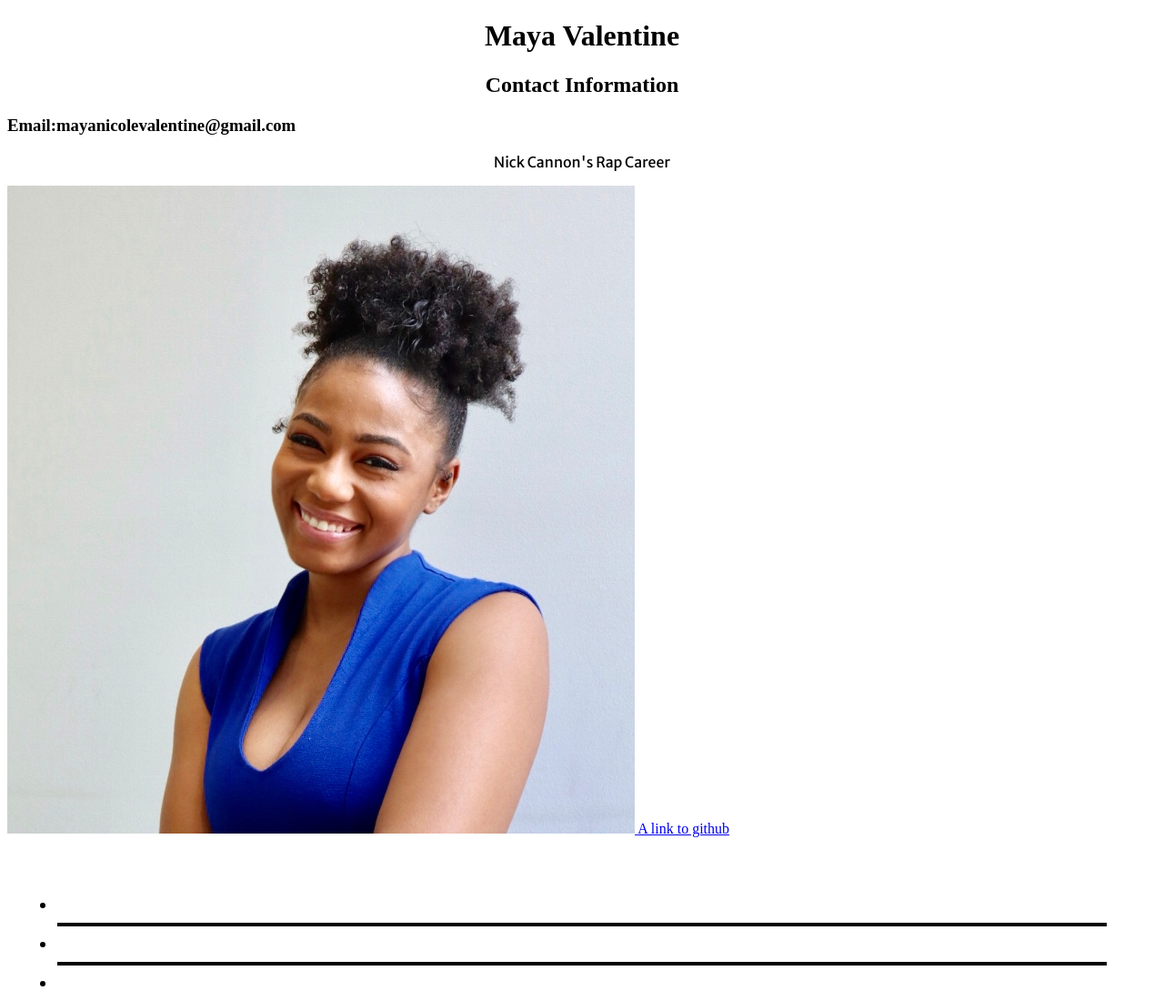
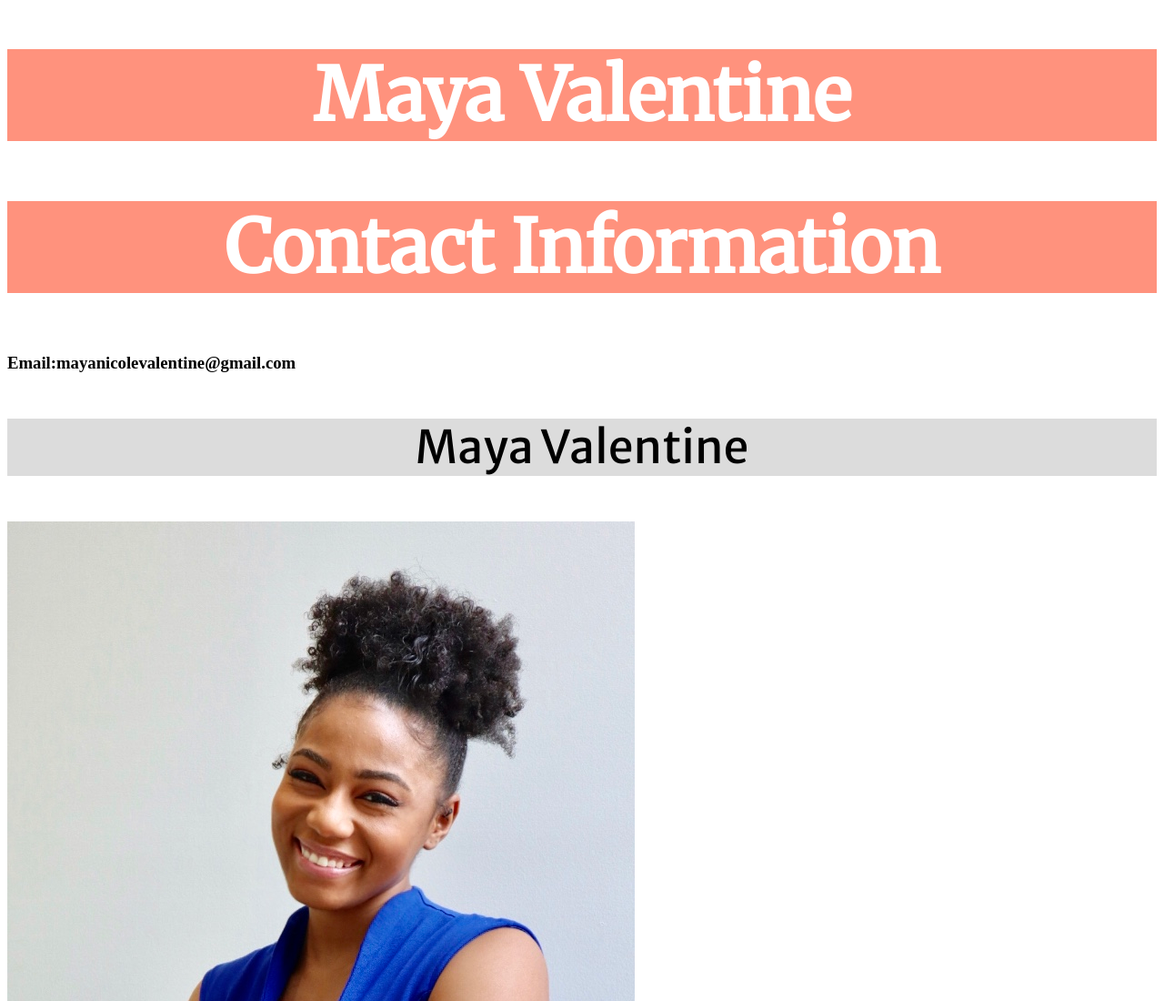
Before and after one commit to J4502-ss20/maya, a plain HTML site: page index.html in a window 1280 px wide. Shown: the top 1100 px of the page at 91% size. Drawn offline with Linux system fonts and the light colour scheme.

Commit message:
style added
style added, I think

```diff
--- a/finished.css
+++ b/finished.css
@@ -7,30 +7,34 @@
 p {
 	color: #000000;
 	text-align:center;
-	background-color:#dcdcdc
+	background-color:#dcdcdc;
 	font-size:50px;
     font-family:'Merriweather Sans', sans-serif;
-
 }
 
 h1 {
 	text-align:center;
-	color: #ffffff
-	background-color:#FF927D
+	color: #ffffff;
+	background-color:#FF927D;
 	font-size:80px;
 	font-weight:bold;
-	font-family: font-family: 'Merriweather', serif;
+	font-family:'Merriweather', serif;
 }
 
-h2{
+h2 {
 	text-align:center;
+	color: #ffffff;
+	background-color:#FF927D;
+	font-size:80px;
+	font-weight:bold;
+	font-family:'Merriweather', serif;
 }
 
 ul{
 	margin:50px;
 	padding:5px;
 	width:100%
-	background-color: ##FF927D;
+	background-color:#ff927d;
 	text-align: center;
 	font-size: 20px;}
 
--- a/index.html
+++ b/index.html
@@ -14,9 +14,10 @@
 <body>
 <!--This is a comment. It won't show up in your browser, only in the page source-->
 <h1>Maya Valentine</h1>
+<link rel="stylesheet" type="text/css" href="finished.css">
 <h2>Contact Information<h2>
 <h3>Email:mayanicolevalentine@gmail.com</h3>
-  <p>Nick Cannon's Rap Career</p>
+  <p>Maya Valentine</p>
 <a href= "mailto:mnvy87@mail.missouri.edu"><img src="maya.jpg" alt="Maya Valentine"/>
 <a href="https://github.com/j4502-ss20">A
   link to github</a>
```
